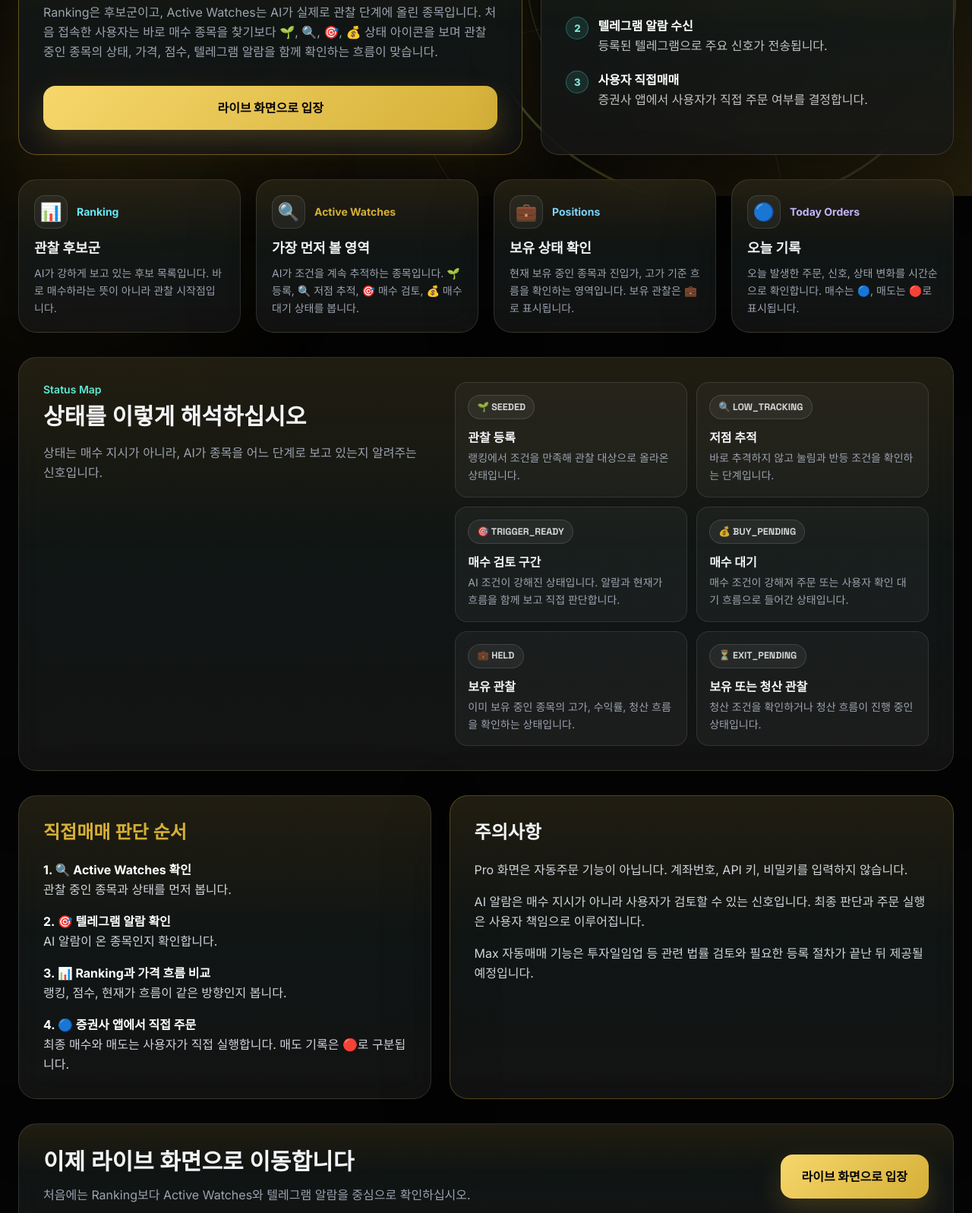
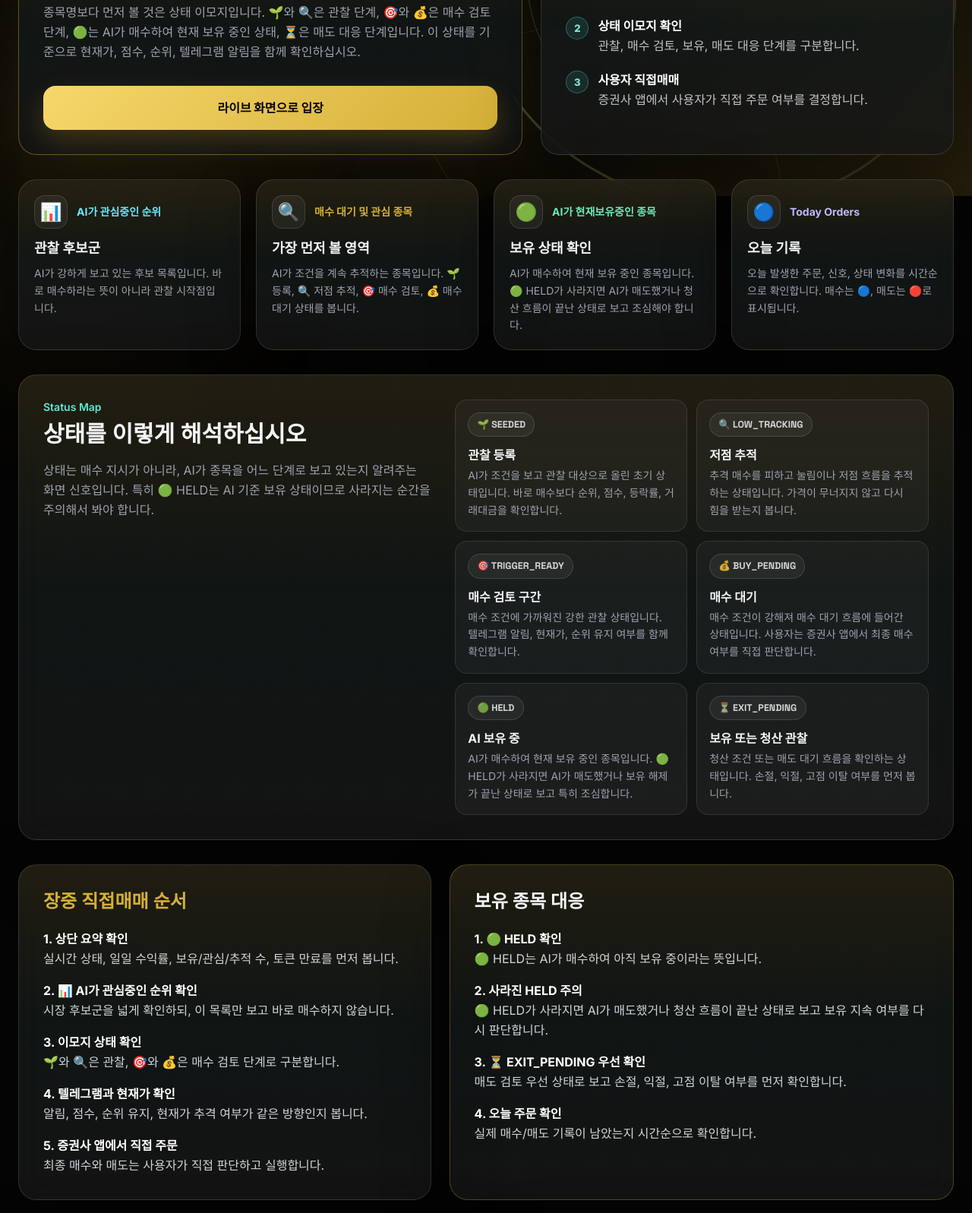
Before and after one commit to xenonluv/xenonluv.github.io, a plain HTML site: page live-guide.html in a window 1280 px wide. Shown: the part 542-2139 px from the top of the page at 76% size. Drawn offline with nearby package versions, Linux system fonts and the light colour scheme.

Commit message:
Update live guide held status

```diff
--- a/live-guide.html
+++ b/live-guide.html
@@ -332,16 +332,16 @@
           <span class="text-[#D4AF37]">이렇게 보면 됩니다</span>
         </h1>
         <p class="text-gray-400 text-base md:text-lg leading-relaxed">
-          Pro 버전은 자동매매가 아닙니다. AI가 보여주는 추천 종목 상태와 알람을 보고, 최종 매수와 매도는 사용자가 직접 판단합니다.
+          Pro 버전은 자동매매가 아닙니다. AI가 보여주는 화면 상태와 이모지를 보고, 최종 매수와 매도는 사용자가 직접 판단합니다.
         </p>
       </section>
 
       <section class="grid lg:grid-cols-[1.1fr_0.9fr] gap-6 mb-8">
         <article class="panel panel-primary p-6 md:p-8">
           <p class="text-teal-300 text-sm font-semibold mb-2">First Check</p>
-          <h2 class="font-display text-3xl font-bold mb-4">처음에는 Active Watches부터 보십시오</h2>
+          <h2 class="font-display text-3xl font-bold mb-4">처음에는 이모지 상태부터 보십시오</h2>
           <p class="text-gray-400 leading-relaxed">
-            Ranking은 후보군이고, Active Watches는 AI가 실제로 관찰 단계에 올린 종목입니다. 처음 접속한 사용자는 바로 매수 종목을 찾기보다 🌱, 🔍, 🎯, 💰 상태 아이콘을 보며 관찰 중인 종목의 상태, 가격, 점수, 텔레그램 알람을 함께 확인하는 흐름이 맞습니다.
+            종목명보다 먼저 볼 것은 상태 이모지입니다. 🌱와 🔍은 관찰 단계, 🎯와 💰은 매수 검토 단계, 🟢는 AI가 매수하여 현재 보유 중인 상태, ⏳은 매도 대응 단계입니다. 이 상태를 기준으로 현재가, 점수, 순위, 텔레그램 알림을 함께 확인하십시오.
           </p>
           <a href="http://3.37.70.86:3000/ranking" class="action-button action-primary w-full mt-8">
             라이브 화면으로 입장
@@ -353,11 +353,11 @@
           <div class="space-y-5">
             <div class="info-row">
               <span class="step-dot">1</span>
-              <span><strong class="text-white">AI가 후보를 선별</strong><br>랭킹과 관찰 종목으로 시장 흐름을 좁혀 보여줍니다.</span>
+              <span><strong class="text-white">AI가 후보를 압축</strong><br>관심 순위와 관찰 종목으로 시장 흐름을 좁혀 보여줍니다.</span>
             </div>
             <div class="info-row">
               <span class="step-dot">2</span>
-              <span><strong class="text-white">텔레그램 알람 수신</strong><br>등록된 텔레그램으로 주요 신호가 전송됩니다.</span>
+              <span><strong class="text-white">상태 이모지 확인</strong><br>관찰, 매수 검토, 보유, 매도 대응 단계를 구분합니다.</span>
             </div>
             <div class="info-row">
               <span class="step-dot">3</span>
@@ -371,7 +371,7 @@
         <article class="panel p-5">
           <div class="flex items-center gap-3 mb-3">
             <span class="emoji-badge">📊</span>
-            <div class="text-sm font-bold text-cyan-300">Ranking</div>
+            <div class="text-sm font-bold text-cyan-300">AI가 관심중인 순위</div>
           </div>
           <h3 class="font-bold text-lg mb-2">관찰 후보군</h3>
           <p class="text-gray-400 text-sm leading-relaxed">AI가 강하게 보고 있는 후보 목록입니다. 바로 매수하라는 뜻이 아니라 관찰 시작점입니다.</p>
@@ -379,18 +379,18 @@
         <article class="panel p-5">
           <div class="flex items-center gap-3 mb-3">
             <span class="emoji-badge">🔍</span>
-            <div class="text-sm font-bold text-[#D4AF37]">Active Watches</div>
+            <div class="text-sm font-bold text-[#D4AF37]">매수 대기 및 관심 종목</div>
           </div>
           <h3 class="font-bold text-lg mb-2">가장 먼저 볼 영역</h3>
           <p class="text-gray-400 text-sm leading-relaxed">AI가 조건을 계속 추적하는 종목입니다. 🌱 등록, 🔍 저점 추적, 🎯 매수 검토, 💰 매수 대기 상태를 봅니다.</p>
         </article>
         <article class="panel p-5">
           <div class="flex items-center gap-3 mb-3">
-            <span class="emoji-badge">💼</span>
-            <div class="text-sm font-bold text-sky-300">Positions</div>
+            <span class="emoji-badge">🟢</span>
+            <div class="text-sm font-bold text-emerald-300">AI가 현재보유중인 종목</div>
           </div>
           <h3 class="font-bold text-lg mb-2">보유 상태 확인</h3>
-          <p class="text-gray-400 text-sm leading-relaxed">현재 보유 중인 종목과 진입가, 고가 기준 흐름을 확인하는 영역입니다. 보유 관찰은 💼로 표시됩니다.</p>
+          <p class="text-gray-400 text-sm leading-relaxed">AI가 매수하여 현재 보유 중인 종목입니다. 🟢 HELD가 사라지면 AI가 매도했거나 청산 흐름이 끝난 상태로 보고 조심해야 합니다.</p>
         </article>
         <article class="panel p-5">
           <div class="flex items-center gap-3 mb-3">
@@ -408,39 +408,39 @@
             <p class="text-teal-300 text-sm font-semibold mb-2">Status Map</p>
             <h2 class="font-display text-3xl font-bold mb-4">상태를 이렇게 해석하십시오</h2>
             <p class="text-gray-400 leading-relaxed">
-              상태는 매수 지시가 아니라, AI가 종목을 어느 단계로 보고 있는지 알려주는 신호입니다.
+              상태는 매수 지시가 아니라, AI가 종목을 어느 단계로 보고 있는지 알려주는 화면 신호입니다. 특히 🟢 HELD는 AI 기준 보유 상태이므로 사라지는 순간을 주의해서 봐야 합니다.
             </p>
           </div>
           <div class="grid sm:grid-cols-2 gap-3">
             <div class="signal-card">
               <span class="status-pill mb-3">🌱 SEEDED</span>
               <h3 class="font-bold mb-1">관찰 등록</h3>
-              <p class="text-gray-400 text-sm leading-relaxed">랭킹에서 조건을 만족해 관찰 대상으로 올라온 상태입니다.</p>
+              <p class="text-gray-400 text-sm leading-relaxed">AI가 조건을 보고 관찰 대상으로 올린 초기 상태입니다. 바로 매수보다 순위, 점수, 등락률, 거래대금을 확인합니다.</p>
             </div>
             <div class="signal-card">
               <span class="status-pill mb-3">🔍 LOW_TRACKING</span>
               <h3 class="font-bold mb-1">저점 추적</h3>
-              <p class="text-gray-400 text-sm leading-relaxed">바로 추격하지 않고 눌림과 반등 조건을 확인하는 단계입니다.</p>
+              <p class="text-gray-400 text-sm leading-relaxed">추격 매수를 피하고 눌림이나 저점 흐름을 추적하는 상태입니다. 가격이 무너지지 않고 다시 힘을 받는지 봅니다.</p>
             </div>
             <div class="signal-card">
               <span class="status-pill mb-3">🎯 TRIGGER_READY</span>
               <h3 class="font-bold mb-1">매수 검토 구간</h3>
-              <p class="text-gray-400 text-sm leading-relaxed">AI 조건이 강해진 상태입니다. 알람과 현재가 흐름을 함께 보고 직접 판단합니다.</p>
+              <p class="text-gray-400 text-sm leading-relaxed">매수 조건에 가까워진 강한 관찰 상태입니다. 텔레그램 알림, 현재가, 순위 유지 여부를 함께 확인합니다.</p>
             </div>
             <div class="signal-card">
               <span class="status-pill mb-3">💰 BUY_PENDING</span>
               <h3 class="font-bold mb-1">매수 대기</h3>
-              <p class="text-gray-400 text-sm leading-relaxed">매수 조건이 강해져 주문 또는 사용자 확인 대기 흐름으로 들어간 상태입니다.</p>
+              <p class="text-gray-400 text-sm leading-relaxed">매수 조건이 강해져 매수 대기 흐름에 들어간 상태입니다. 사용자는 증권사 앱에서 최종 매수 여부를 직접 판단합니다.</p>
             </div>
             <div class="signal-card">
-              <span class="status-pill mb-3">💼 HELD</span>
-              <h3 class="font-bold mb-1">보유 관찰</h3>
-              <p class="text-gray-400 text-sm leading-relaxed">이미 보유 중인 종목의 고가, 수익률, 청산 흐름을 확인하는 상태입니다.</p>
+              <span class="status-pill mb-3">🟢 HELD</span>
+              <h3 class="font-bold mb-1">AI 보유 중</h3>
+              <p class="text-gray-400 text-sm leading-relaxed">AI가 매수하여 현재 보유 중인 종목입니다. 🟢 HELD가 사라지면 AI가 매도했거나 보유 해제가 끝난 상태로 보고 특히 조심합니다.</p>
             </div>
             <div class="signal-card">
               <span class="status-pill mb-3">⏳ EXIT_PENDING</span>
               <h3 class="font-bold mb-1">보유 또는 청산 관찰</h3>
-              <p class="text-gray-400 text-sm leading-relaxed">청산 조건을 확인하거나 청산 흐름이 진행 중인 상태입니다.</p>
+              <p class="text-gray-400 text-sm leading-relaxed">청산 조건 또는 매도 대기 흐름을 확인하는 상태입니다. 손절, 익절, 고점 이탈 여부를 먼저 봅니다.</p>
             </div>
           </div>
         </div>
@@ -448,12 +448,36 @@
 
       <section class="grid lg:grid-cols-[0.9fr_1.1fr] gap-6 mb-8">
         <article class="panel p-6 md:p-8">
-          <h2 class="font-display text-2xl font-bold text-[#D4AF37] mb-5">직접매매 판단 순서</h2>
+          <h2 class="font-display text-2xl font-bold text-[#D4AF37] mb-5">장중 직접매매 순서</h2>
           <ol class="space-y-4 text-gray-300 leading-relaxed">
-            <li><strong class="text-white">1. 🔍 Active Watches 확인</strong><br>관찰 중인 종목과 상태를 먼저 봅니다.</li>
-            <li><strong class="text-white">2. 🎯 텔레그램 알람 확인</strong><br>AI 알람이 온 종목인지 확인합니다.</li>
-            <li><strong class="text-white">3. 📊 Ranking과 가격 흐름 비교</strong><br>랭킹, 점수, 현재가 흐름이 같은 방향인지 봅니다.</li>
-            <li><strong class="text-white">4. 🔵 증권사 앱에서 직접 주문</strong><br>최종 매수와 매도는 사용자가 직접 실행합니다. 매도 기록은 🔴로 구분됩니다.</li>
+            <li><strong class="text-white">1. 상단 요약 확인</strong><br>실시간 상태, 일일 수익률, 보유/관심/추적 수, 토큰 만료를 먼저 봅니다.</li>
+            <li><strong class="text-white">2. 📊 AI가 관심중인 순위 확인</strong><br>시장 후보군을 넓게 확인하되, 이 목록만 보고 바로 매수하지 않습니다.</li>
+            <li><strong class="text-white">3. 이모지 상태 확인</strong><br>🌱와 🔍은 관찰, 🎯와 💰은 매수 검토 단계로 구분합니다.</li>
+            <li><strong class="text-white">4. 텔레그램과 현재가 확인</strong><br>알림, 점수, 순위 유지, 현재가 추격 여부가 같은 방향인지 봅니다.</li>
+            <li><strong class="text-white">5. 증권사 앱에서 직접 주문</strong><br>최종 매수와 매도는 사용자가 직접 판단하고 실행합니다.</li>
+          </ol>
+        </article>
+
+        <article class="panel p-6 md:p-8 border-[#D4AF37]/30">
+          <h2 class="font-display text-2xl font-bold mb-5">보유 종목 대응</h2>
+          <ol class="space-y-4 text-gray-300 leading-relaxed">
+            <li><strong class="text-white">1. 🟢 HELD 확인</strong><br>🟢 HELD는 AI가 매수하여 아직 보유 중이라는 뜻입니다.</li>
+            <li><strong class="text-white">2. 사라진 HELD 주의</strong><br>🟢 HELD가 사라지면 AI가 매도했거나 청산 흐름이 끝난 상태로 보고 보유 지속 여부를 다시 판단합니다.</li>
+            <li><strong class="text-white">3. ⏳ EXIT_PENDING 우선 확인</strong><br>매도 검토 우선 상태로 보고 손절, 익절, 고점 이탈 여부를 먼저 확인합니다.</li>
+            <li><strong class="text-white">4. 오늘 주문 확인</strong><br>실제 매수/매도 기록이 남았는지 시간순으로 확인합니다.</li>
+          </ol>
+        </article>
+      </section>
+
+      <section class="grid lg:grid-cols-[1.05fr_0.95fr] gap-6 mb-8">
+        <article class="panel p-6 md:p-8">
+          <h2 class="font-display text-2xl font-bold text-[#D4AF37] mb-5">종가베팅/스윙 후보 확인</h2>
+          <ol class="space-y-4 text-gray-300 leading-relaxed">
+            <li><strong class="text-white">1. 단기 관심 종목 확인</strong><br>장중 매수 판단과 분리해서 종베 후보 영역을 별도로 봅니다.</li>
+            <li><strong class="text-white">2. 14:20 1차와 15:20 최종 구분</strong><br>1차 후보와 최종 후보는 의미가 다르므로 시간을 함께 확인합니다.</li>
+            <li><strong class="text-white">3. 종베 후보 확인</strong><br>당일 종가베팅 또는 다음 거래일 스윙 관심 후보로 봅니다.</li>
+            <li><strong class="text-white">4. 섹터 동반 확인</strong><br>오늘의 섹터와 현재 강한 섹터군이 후보 종목과 같은 방향인지 봅니다.</li>
+            <li><strong class="text-white">5. 최종 직접 판단</strong><br>섹터 동반 강세, 순위 유지, 가격 흐름이 함께 맞는 종목을 우선 검토합니다.</li>
           </ol>
         </article>
 
@@ -461,8 +485,9 @@
           <h2 class="font-display text-2xl font-bold mb-5">주의사항</h2>
           <div class="space-y-4 text-gray-300 leading-relaxed">
             <p>Pro 화면은 자동주문 기능이 아닙니다. 계좌번호, API 키, 비밀키를 입력하지 않습니다.</p>
-            <p>AI 알람은 매수 지시가 아니라 사용자가 검토할 수 있는 신호입니다. 최종 판단과 주문 실행은 사용자 책임으로 이루어집니다.</p>
-            <p>Max 자동매매 기능은 투자일임업 등 관련 법률 검토와 필요한 등록 절차가 끝난 뒤 제공될 예정입니다.</p>
+            <p>AI 상태와 알림은 매수/매도 지시가 아니라 사용자가 검토할 수 있는 신호입니다.</p>
+            <p>🌱, 🔍 상태에서 성급하게 추격 매수하면 안 됩니다. 🎯, 💰 상태도 무조건 매수가 아니라 최종 확인 단계입니다.</p>
+            <p>🟢 HELD가 사라지면 AI가 매도했거나 청산 흐름이 끝난 상태로 보고 특히 조심해야 합니다.</p>
           </div>
         </article>
       </section>
@@ -471,7 +496,7 @@
         <div class="grid lg:grid-cols-[1fr_auto] gap-6 items-center">
           <div>
             <h2 class="font-display text-2xl md:text-3xl font-bold mb-3">이제 라이브 화면으로 이동합니다</h2>
-            <p class="text-gray-400 leading-relaxed">처음에는 Ranking보다 Active Watches와 텔레그램 알람을 중심으로 확인하십시오.</p>
+            <p class="text-gray-400 leading-relaxed">처음에는 종목명보다 이모지 상태를 먼저 보고, 현재가와 텔레그램 알림을 함께 확인하십시오.</p>
           </div>
           <a href="http://3.37.70.86:3000/ranking" class="action-button action-primary px-7">
             라이브 화면으로 입장
```
